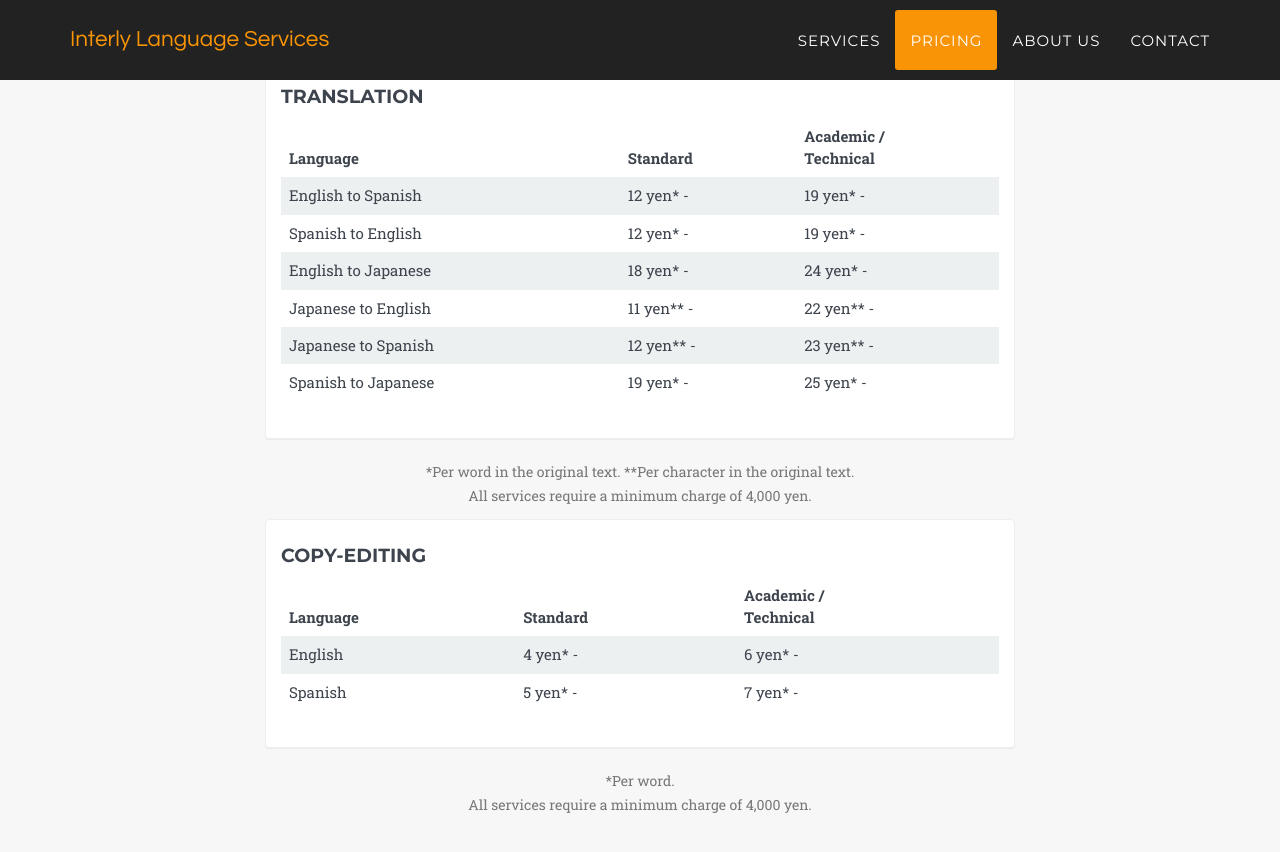
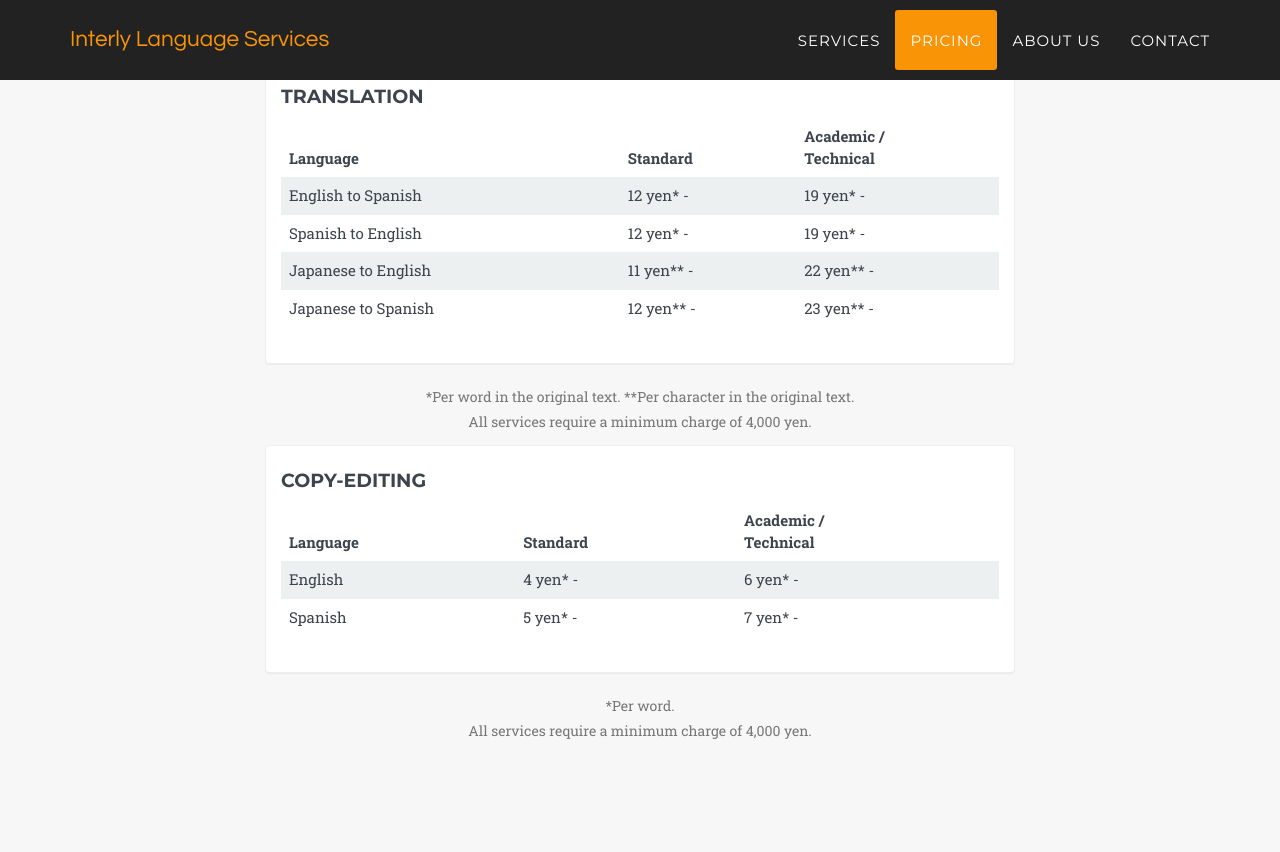
Before and after one commit to kylesezhi/kylesezhi.github.io, a Jekyll site: the page built from index.html, in a window 1280 px wide and 900 px high, scrolled down 3344 px. Shown: the top 852 px of the window. Built offline with Jekyll 4.4.1, drawn with Linux system fonts in a browser that asks for light colours; some web fonts are replaced; comment, search, counter and statistics services are not loaded.

Commit message:
Remove Haruko from pricing

```diff
--- a/_includes/pricing.html
+++ b/_includes/pricing.html
@@ -33,24 +33,14 @@
                         <td>19 yen* -</td>
                       </tr>
                       <tr>
-                        <td class="active">English to Japanese</td>
-                        <td class="active">18 yen* -</td>
-                        <td class="active">24 yen* -</td>
+                        <td class="active">Japanese to English</td>
+                        <td class="active">11 yen** -</td>
+                        <td class="active">22 yen** -</td>
                       </tr>
                       <tr>
-                        <td>Japanese to English</td>
-                        <td>11 yen** -</td>
-                        <td>22 yen** -</td>
-                      </tr>
-                      <tr>
-                        <td class="active">Japanese to Spanish</td>
-                        <td class="active">12 yen** -</td>
-                        <td class="active">23 yen** -</td>
-                      </tr>
-                      <tr>
-                        <td>Spanish to Japanese</td>
-                        <td>19 yen* -</td>
-                        <td>25 yen* -</td>
+                        <td>Japanese to Spanish</td>
+                        <td>12 yen** -</td>
+                        <td>23 yen** -</td>
                       </tr>
                     </tbody>
                   </table>
```
Also changed, not shown: 1 other file.
